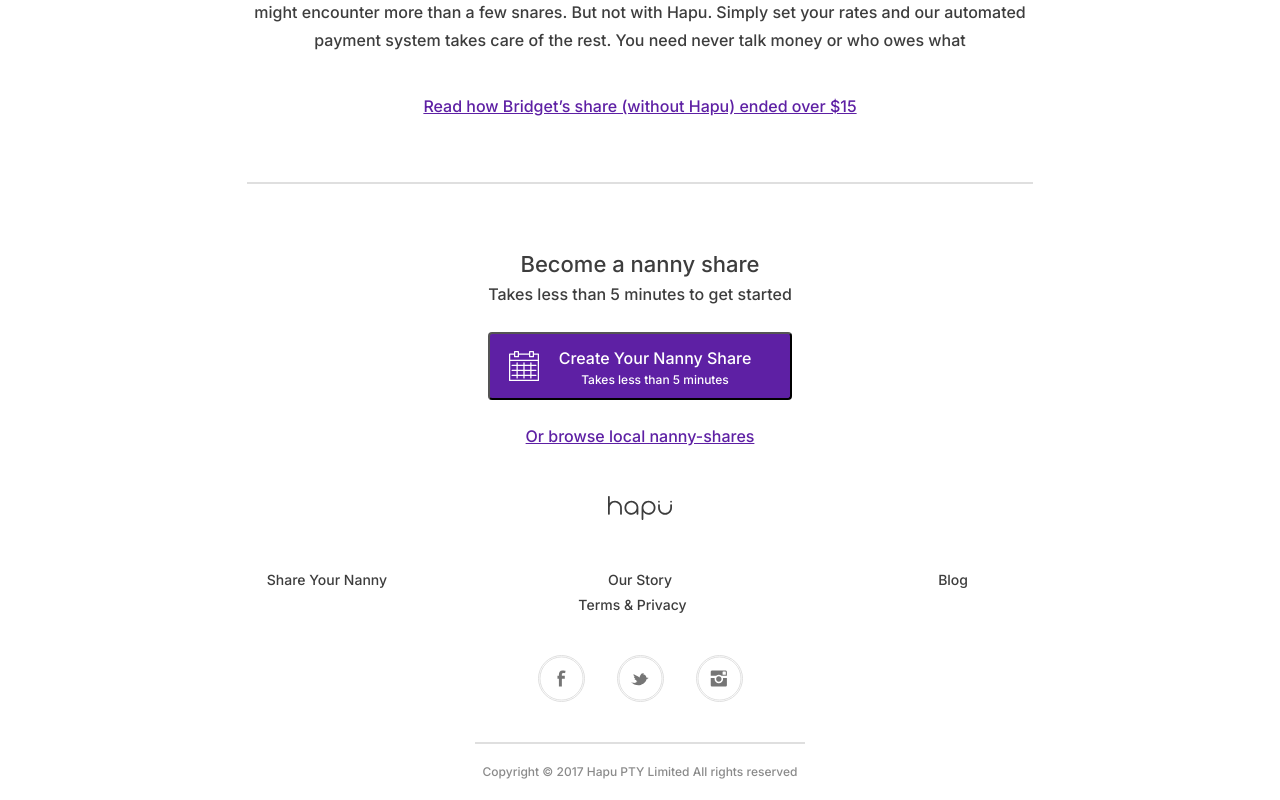
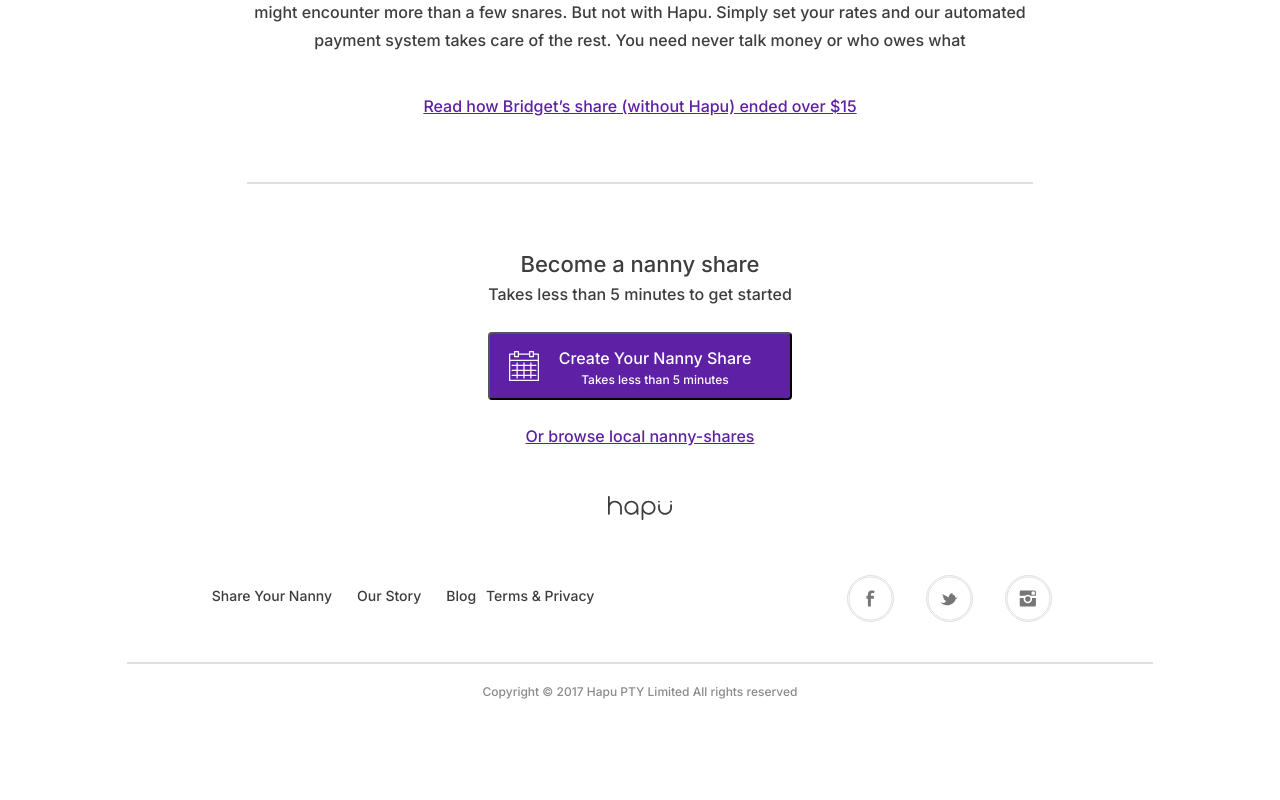
Before and after one commit to Doug-Fernando/Hapu-Clone, a React (Create React App) app: page / in a window 1280 px wide. Shown: the part 1668-2468 px from the top of the page. After the commit the page ends 2368 px from the top, so only its background shows below. Built offline with nearby package versions, Linux system fonts and the light colour scheme.

Commit message:
feat: Adjust FooterSection for desktop

```diff
--- a/src/components/Footer/index.js
+++ b/src/components/Footer/index.js
@@ -5,7 +5,7 @@
 
 import { Container, Phrase, SecondPhrase, CreateNannyShareButton,
   CreateNannyShareButtonText, CalendarIcon,
-  BrowseLocalNannyShareLink,
+  BrowseLocalNannyShareLink, Divider, CopyrightText,
   Logo } from './style';
 
 import FooterLinks from '../FooterLinks';
@@ -32,6 +32,10 @@
       </BrowseLocalNannyShareLink>
       <Logo src={ LogoSVG } alt="Hapu logo" />
       <FooterLinks />
+      <Divider />
+      <CopyrightText>
+        Copyright © 2017 Hapu PTY Limited All rights reserved
+      </CopyrightText>
     </Container>
   );
 }
--- a/src/components/Footer/style.js
+++ b/src/components/Footer/style.js
@@ -90,3 +90,39 @@
   height: 24px;
   margin-top: 48px;
 `;
+
+export const Divider = styled.div`
+  width: 328px;
+  margin-top: 40px;
+  border: 1px solid #DFDFDF;
+
+  @media screen and (min-width: 830px) {
+    width: 80%;
+  }
+`;
+
+export const CopyrightText = styled.h5`
+  /* position: absolute;
+  height: 16px;
+  left: 6.94%;
+  right: 6.67%;
+  top: calc(50% - 16px/2 + 2150px); */
+
+  /* Body / X-Small (R12) */
+
+  font-family: Inter;
+  font-style: normal;
+  font-weight: normal;
+  font-size: 12px;
+  line-height: 16px;
+  /* identical to box height, or 133% */
+
+  text-align: right;
+
+  /* Grey 24 */
+
+  color: #3D3D3D;
+
+  mix-blend-mode: normal;
+  opacity: 0.6;
+`;
--- a/src/components/FooterLinks/index.js
+++ b/src/components/FooterLinks/index.js
@@ -6,7 +6,7 @@
 
 import { Container, OurStoryLink, ShareNannyLink,
   BlogLink, TermsPrivacyLink, LinksContainer,
-  SocialMediaIcon, SocialMedias, Divider, CopyrightText } from './style';
+  SocialMediaIcon, SocialMedias } from './style';
 
 function Index() {
   return (
@@ -30,10 +30,7 @@
         <SocialMediaIcon src={ TwitterIcon } alt="Twitter" />
         <SocialMediaIcon src={ InstagramIcon } alt="Instagram" />
       </SocialMedias>
-      <Divider />
-      <CopyrightText>
-        Copyright © 2017 Hapu PTY Limited All rights reserved
-      </CopyrightText>
+
     </Container>
   );
 }
--- a/src/components/FooterLinks/style.js
+++ b/src/components/FooterLinks/style.js
@@ -7,6 +7,11 @@
   justify-content: center;
   align-items: center;
   margin-top: 20px;
+
+  @media screen and (min-width: 830px) {
+    flex-direction: row;
+    justify-content: space-evenly;
+  }
 `;
 
 export const LinksContainer = styled.div`
@@ -16,6 +21,11 @@
   justify-content: center;
   height: 50px;
   margin-top: 30px;
+
+  @media screen and (min-width: 830px) {
+    width: auto;
+    align-items: center;
+  }
 `;
 
 export const ShareNannyLink = styled.a`
@@ -31,6 +41,10 @@
 
   &:hover {
     color: #0D0085;
+  }
+
+  @media screen and (min-width: 830px) {
+    width: auto;
   }
 `;
 
@@ -48,6 +62,10 @@
   &:hover {
     color: #0D0085;
   }
+
+  @media screen and (min-width: 830px) {
+    width: auto;
+  }
 `;
 
 export const BlogLink = styled.a`
@@ -63,6 +81,10 @@
 
   &:hover {
     color: #0D0085;
+  }
+
+  @media screen and (min-width: 830px) {
+    width: auto;
   }
 `;
 
@@ -80,12 +102,17 @@
   &:hover {
     color: #0D0085;
   }
+
+  @media screen and (min-width: 830px) {
+    width: auto;
+  }
 `;
 
 export const SocialMedias = styled.div`
   display: flex;
   justify-content: center;
   margin-top: 35px;
+
 `;
 
 export const SocialMediaIcon = styled.img`
@@ -100,35 +127,3 @@
     transition: 100ms linear;
   }
 `;
-
-export const Divider = styled.div`
-  width: 328px;
-  margin-top: 40px;
-  border: 1px solid #DFDFDF;
-`;
-
-export const CopyrightText = styled.h5`
-  /* position: absolute;
-  height: 16px;
-  left: 6.94%;
-  right: 6.67%;
-  top: calc(50% - 16px/2 + 2150px); */
-
-  /* Body / X-Small (R12) */
-
-  font-family: Inter;
-  font-style: normal;
-  font-weight: normal;
-  font-size: 12px;
-  line-height: 16px;
-  /* identical to box height, or 133% */
-
-  text-align: right;
-
-  /* Grey 24 */
-
-  color: #3D3D3D;
-
-  mix-blend-mode: normal;
-  opacity: 0.6;
-`;
```
